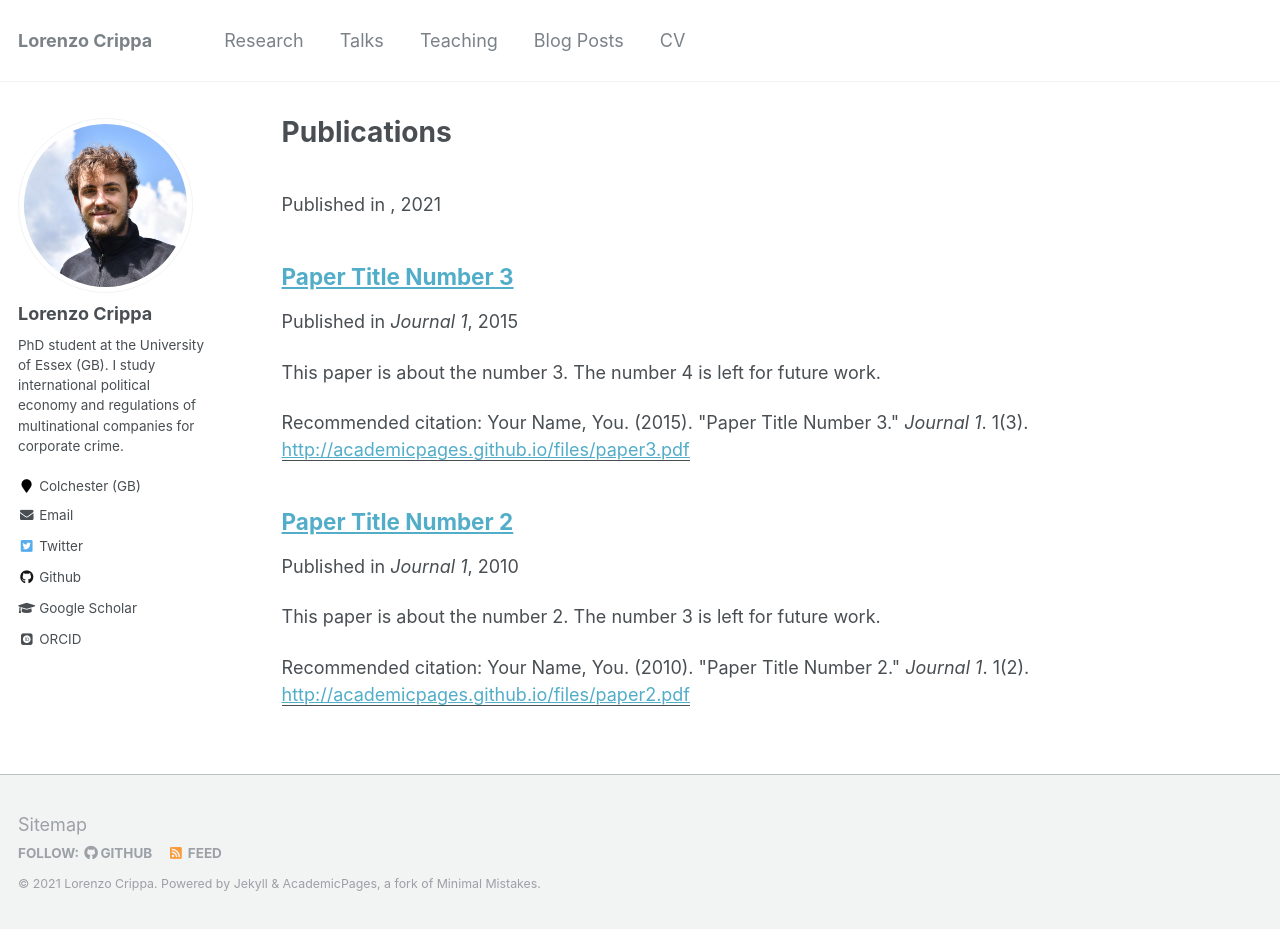
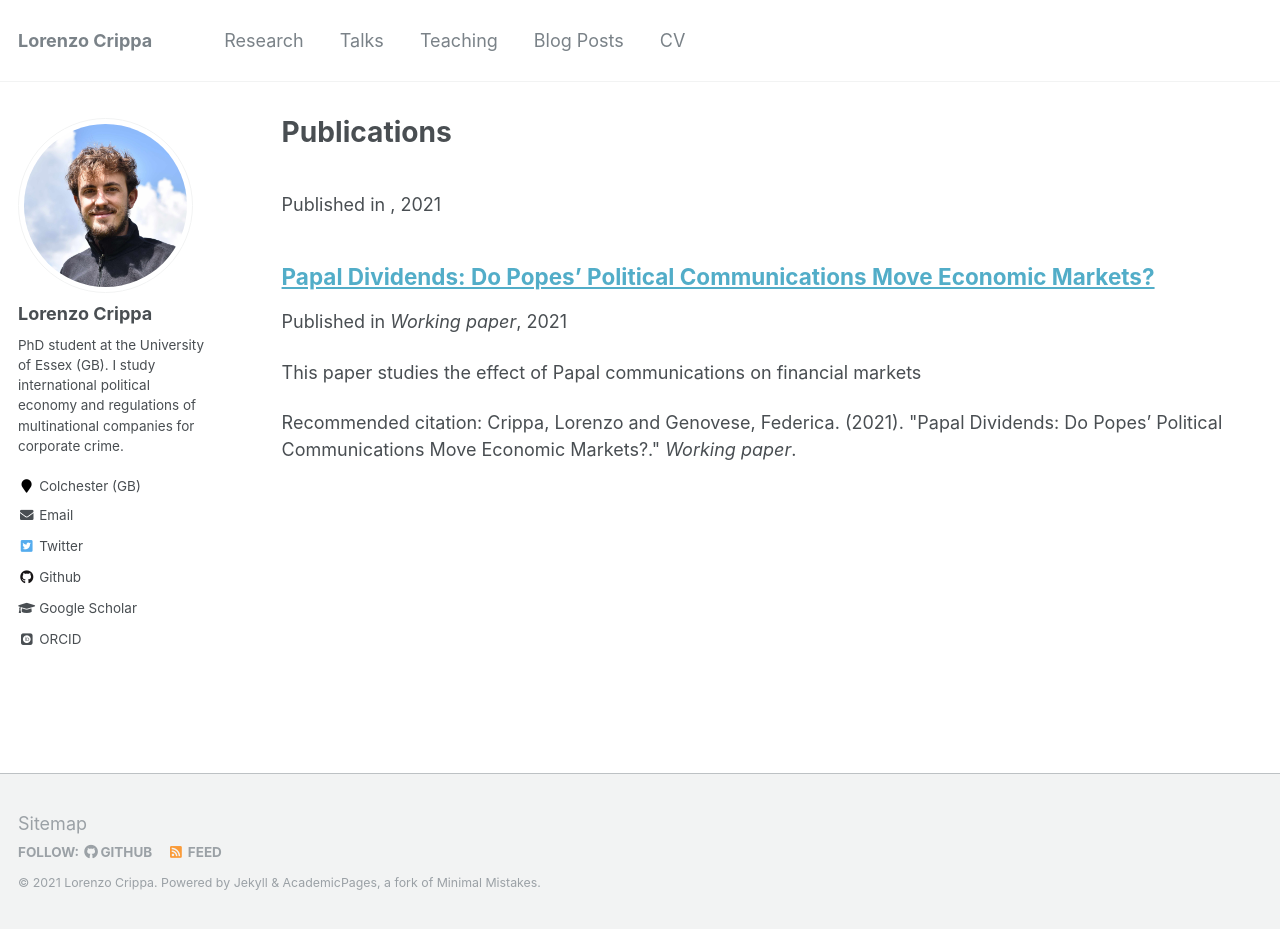
Before and after one commit to lorenzo-crippa/lorenzo-crippa.github.io, a Jekyll site: the page built from _pages/publications.md, in a window 1280 px wide and 929 px high. Built offline with Jekyll 4.4.1, drawn with Linux system fonts in a browser that asks for light colours; some web fonts are replaced.

Commit message:
publications

```diff
--- a/_publications/2010-10-01-paper-title-number-2.md
+++ /dev/null
@@ -1,15 +0,0 @@
----
-title: "Paper Title Number 2"
-collection: publications
-permalink: /publication/2010-10-01-paper-title-number-2
-excerpt: 'This paper is about the number 2. The number 3 is left for future work.'
-date: 2010-10-01
-venue: 'Journal 1'
-paperurl: 'http://academicpages.github.io/files/paper2.pdf'
-citation: 'Your Name, You. (2010). &quot;Paper Title Number 2.&quot; <i>Journal 1</i>. 1(2).'
----
-This paper is about the number 2. The number 3 is left for future work.
-
-[Download paper here](http://academicpages.github.io/files/paper2.pdf)
-
-Recommended citation: Your Name, You. (2010). "Paper Title Number 2." <i>Journal 1</i>. 1(2).
--- a/_publications/2015-10-01-paper-title-number-3.md
+++ /dev/null
@@ -1,15 +0,0 @@
----
-title: "Paper Title Number 3"
-collection: publications
-permalink: /publication/2015-10-01-paper-title-number-3
-excerpt: 'This paper is about the number 3. The number 4 is left for future work.'
-date: 2015-10-01
-venue: 'Journal 1'
-paperurl: 'http://academicpages.github.io/files/paper3.pdf'
-citation: 'Your Name, You. (2015). &quot;Paper Title Number 3.&quot; <i>Journal 1</i>. 1(3).'
----
-This paper is about the number 3. The number 4 is left for future work.
-
-[Download paper here](http://academicpages.github.io/files/paper3.pdf)
-
-Recommended citation: Your Name, You. (2015). "Paper Title Number 3." <i>Journal 1</i>. 1(3).
--- /dev/null
+++ b/_publications/2021-07-08-pope_energy.md
@@ -0,0 +1,12 @@
+---
+title: "Papal Dividends: Do Popes’ Political Communications Move Economic Markets?"
+collection: publications
+permalink: /publication/2021-07-08-pope_energy
+excerpt: 'This paper studies the effect of Papal communications on financial markets'
+date: 2021-07-08
+venue: 'Working paper'
+citation: 'Crippa, Lorenzo and Genovese, Federica. (2021). &quot;Papal Dividends: Do Popes’ Political Communications Move Economic Markets?.&quot; <i>Working paper</i>.'
+---
+This paper studies the effect of Papal communications on financial markets
+
+Crippa, Lorenzo and Genovese, Federica. (2021). "Papal Dividends: Do Popes’ Political Communications Move Economic Markets?" <i>Working paper</i>.
--- a/_publications/2021-07-28-conditional_arm.md
+++ b/_publications/2021-07-28-conditional_arm.md
@@ -12,4 +12,4 @@ This paper studies the effect of home country anti-bribery policies on companies
 
 [Download paper here](http://lorenzo-crippa.github.io/files/conditional_arm.pdf)
 
-Recommended citation: Crippa, Lorenzo. (2021). "The Conditional Arm of the Law. The Effect of the OECD Anti-Bribery Convention on Foreign Direct Investment." <i>Working paper</i>.
+Crippa, Lorenzo. (2021). "The Conditional Arm of the Law. The Effect of the OECD Anti-Bribery Convention on Foreign Direct Investment." <i>Working paper</i>.
```
Also changed, not shown: 1 other file.
